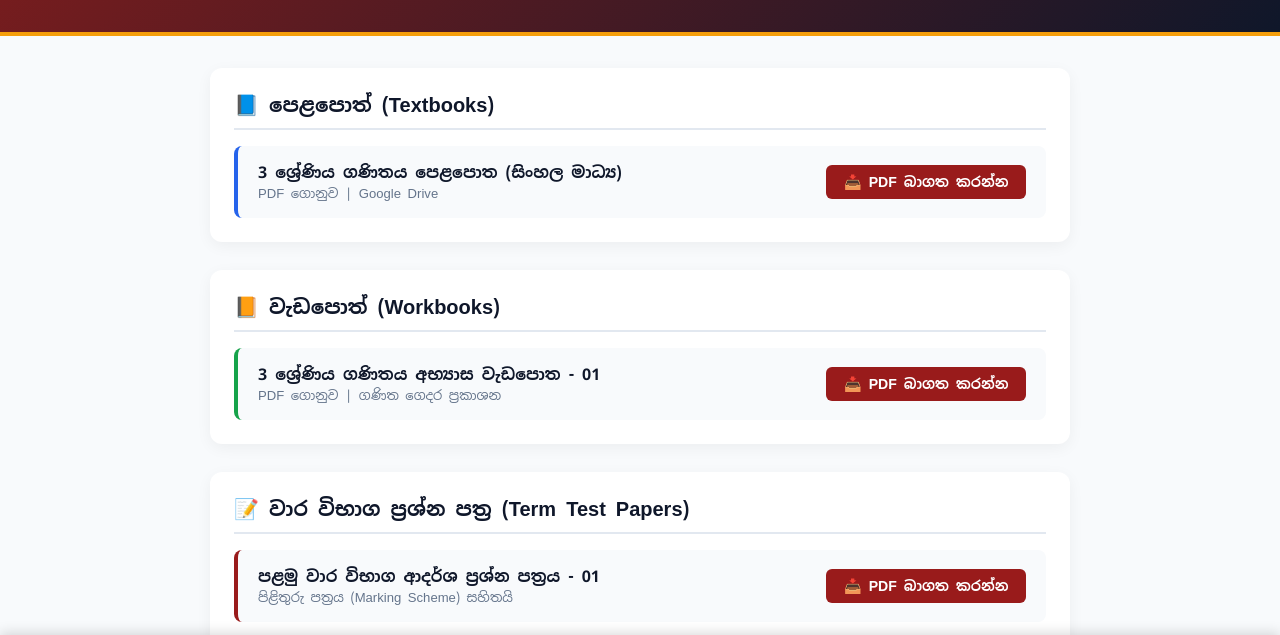
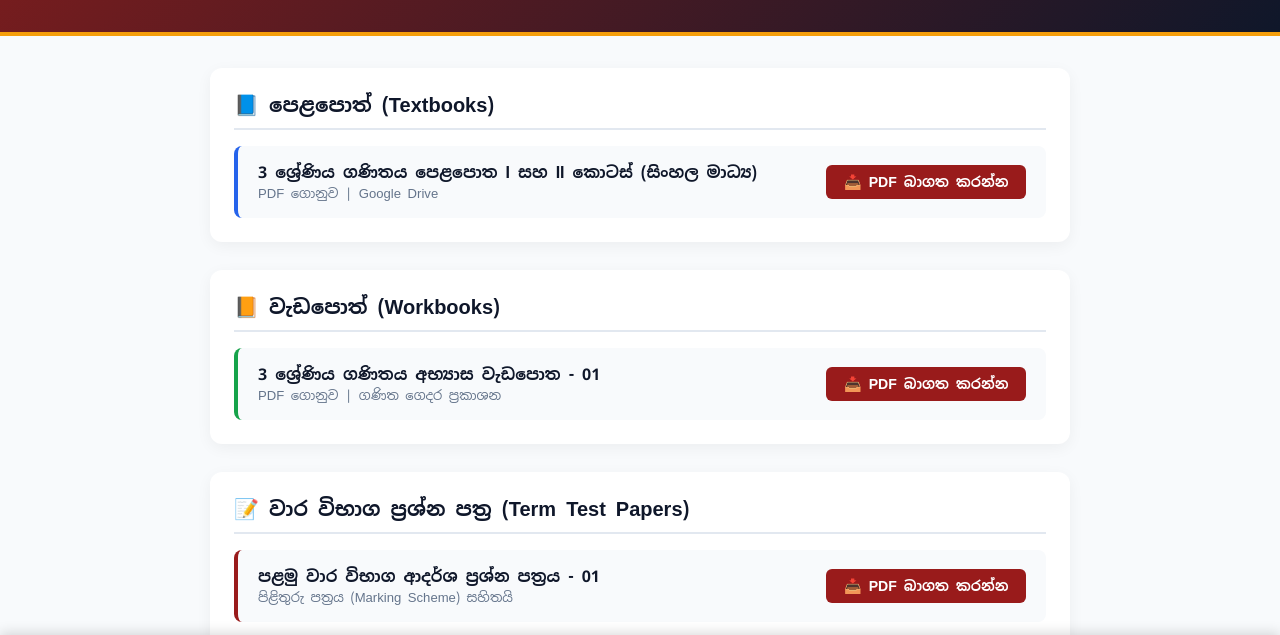
Before and after one commit to roshanmarambage-byte/roshanmarambage-byte.github.io, a plain HTML site: page grade3.html in a window 1280 px wide. Shown: the part 123-758 px from the top of the page. Drawn offline with Linux system fonts and the light colour scheme.

Commit message:
Update grade3.html

```diff
--- a/grade3.html
+++ b/grade3.html
@@ -44,7 +44,7 @@
             <div class="cat-title">📘 පෙළපොත් (Textbooks)</div>
             <div class="pdf-row b-blue">
                 <div>
-                    <div class="pdf-name">3 ශ්‍රේණිය ගණිතය පෙළපොත (සිංහල මාධ්‍ය)</div>
+                    <div class="pdf-name">3 ශ්‍රේණිය ගණිතය පෙළපොත I සහ II කොටස් (සිංහල මාධ්‍ය)</div>
                     <div class="pdf-info">PDF ගොනුව | Google Drive</div>
                 </div>
                 <a href="GOOGLE_DRIVE_LINK_HERE" target="_blank" class="dl-btn">📥 PDF බාගත කරන්න</a>
```
